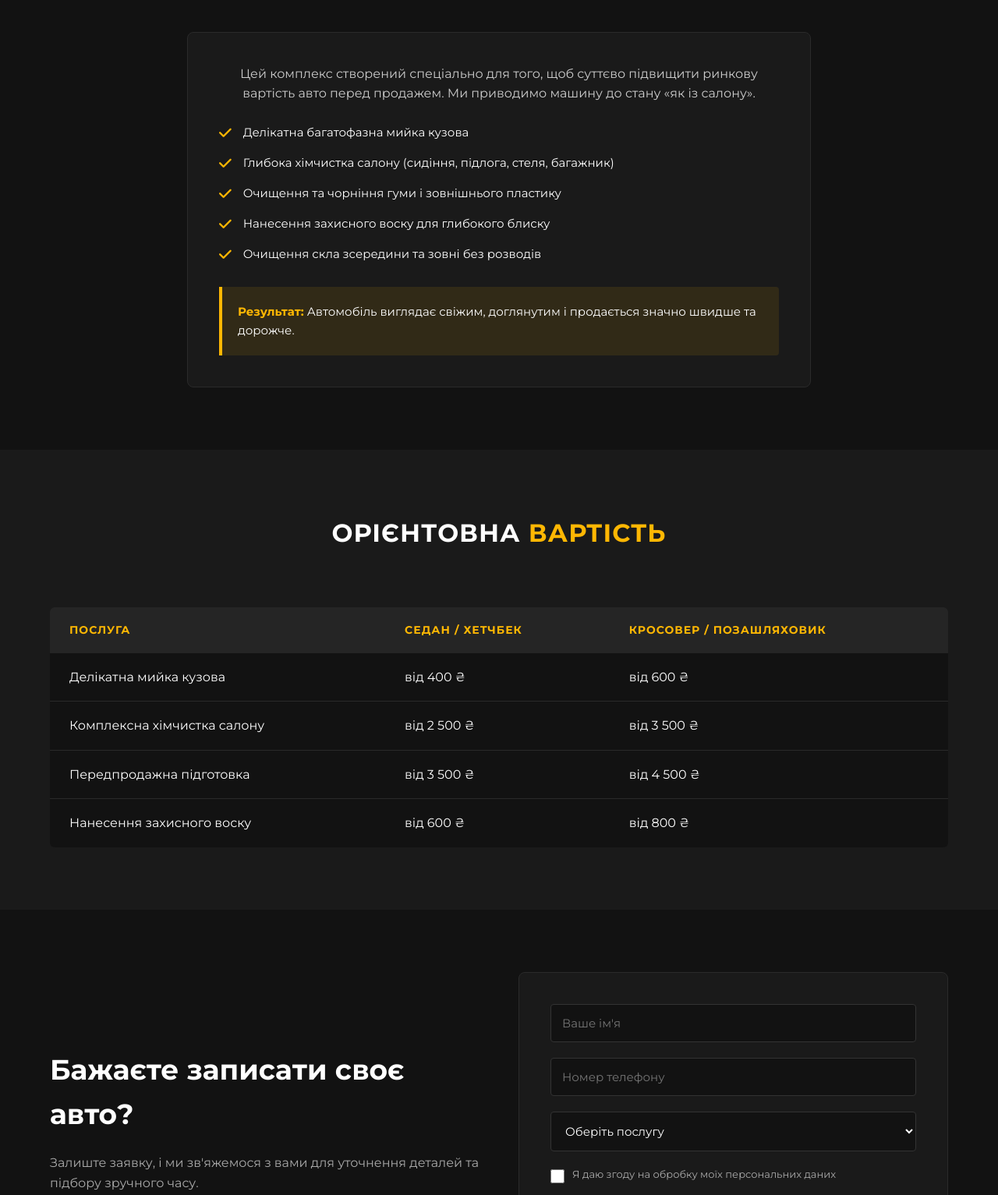
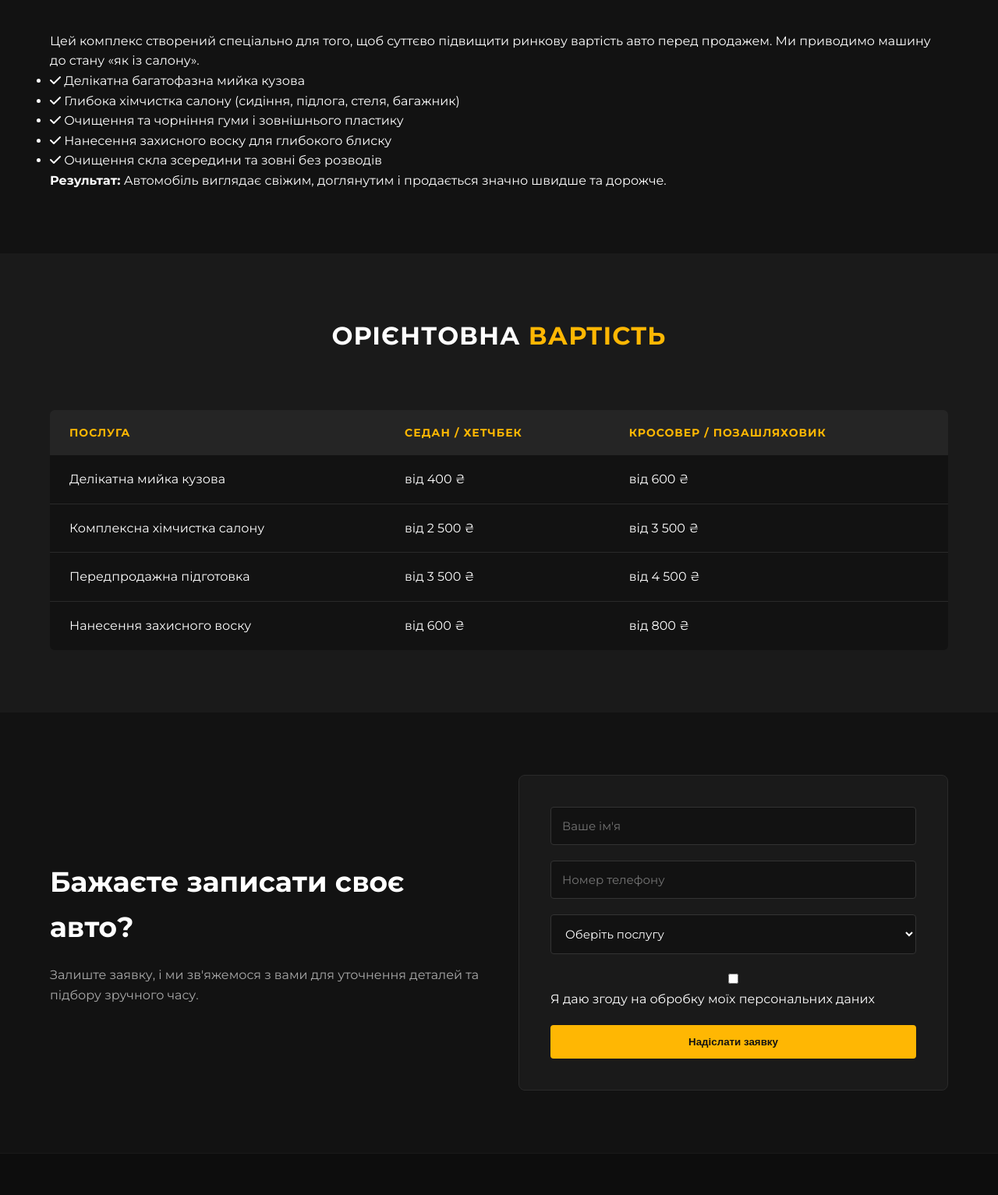
Before and after one commit to VlaVi888/vlavi-site, a plain HTML site: page index.html in a window 1280 px wide. Shown: the part 2040-3573 px from the top of the page at 78% size. Drawn offline with Linux system fonts and the light colour scheme.

Commit message:
Update style.css

```diff
--- a/style.css
+++ b/style.css
@@ -389,12 +389,19 @@ footer {
 
 /* Адаптивність (Мобільні пристрої) */
 @media (max-width: 768px) {
+    header {
+        position: relative; /* Відкріплюємо шапку, щоб вона не перекривала контент */
+        padding: 20px 0;
+    }
     .header-container {
         flex-direction: column;
         gap: 15px;
     }
     .nav-links {
         margin-bottom: 10px;
+        flex-wrap: wrap;
+        justify-content: center;
+        gap: 15px;
     }
     .hero-content h1 {
         font-size: 32px;
@@ -406,85 +413,9 @@ footer {
         margin-right: 0;
         display: block;
         width: 100%;
+        margin-bottom: 15px;
     }
     section {
         padding: 50px 0;
     }
 }
-/* --- СТИЛІ ДЛЯ ПЕРЕДПРОДАЖНОЇ ПІДГОТОВКИ --- */
-.presale-section {
-    background-color: #121212;
-    border-top: 1px solid #1a1a1a;
-    border-bottom: 1px solid #1a1a1a;
-}
-
-.presale-content {
-    background-color: #1a1a1a;
-    padding: 40px;
-    border-radius: 8px;
-    border: 1px solid #2a2a2a;
-    max-width: 800px;
-    margin: 0 auto;
-}
-
-.presale-intro {
-    font-size: 16px;
-    color: #cccccc;
-    margin-bottom: 25px;
-    text-align: center;
-}
-
-.presale-list {
-    list-style: none;
-    margin-bottom: 30px;
-}
-
-.presale-list li {
-    margin-bottom: 15px;
-    font-size: 15px;
-    color: #ffffff;
-    display: flex;
-    align-items: center;
-}
-
-.presale-list i {
-    color: #ffb703;
-    font-size: 18px;
-    margin-right: 15px;
-}
-
-.presale-result {
-    background-color: rgba(255, 183, 3, 0.1);
-    padding: 20px;
-    border-left: 4px solid #ffb703;
-    border-radius: 0 4px 4px 0;
-    color: #ffffff;
-    font-size: 15px;
-}
-
-.presale-result strong {
-    color: #ffb703;
-}
-
-/* --- СТИЛІ ДЛЯ ЧЕКБОКСА --- */
-.checkbox-group {
-    display: flex;
-    align-items: flex-start;
-    gap: 10px;
-    margin-bottom: 25px;
-}
-
-.checkbox-group input[type="checkbox"] {
-    width: 18px;
-    height: 18px;
-    margin-top: 3px;
-    cursor: pointer;
-    accent-color: #ffb703;
-}
-
-.checkbox-group label {
-    font-size: 13px;
-    color: #aaaaaa;
-    cursor: pointer;
-    line-height: 1.4;
-}
```
